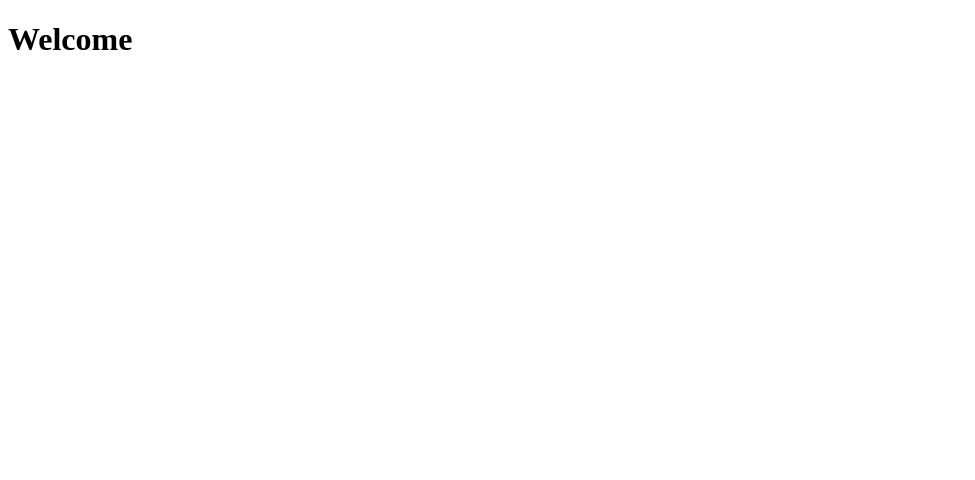
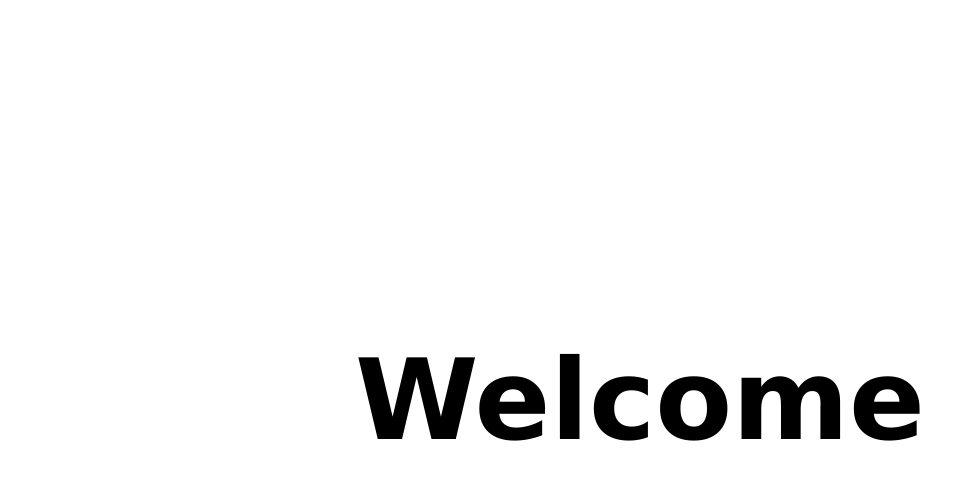
Before and after one commit to Jaace/netlify-test, a plain HTML site: page index.html in a window 1280 px wide. Shown: the whole page, without its empty margins (0-975 px from the left). Drawn offline with Linux system fonts and the light colour scheme.

Commit message:
Some simple stylings

```diff
--- a/index.html
+++ b/index.html
@@ -3,8 +3,10 @@
   <head>
     <meta charset="utf-8" />
     <title>My Personal Site</title>
+
+    <link rel="stylesheet" href="style.css">
   </head>
   <body>
-    <h1>Welcome</h1>
+    <h1 class="welcome">Welcome</h1>
   </body>
 </html>
--- /dev/null
+++ b/style.css
@@ -0,0 +1,28 @@
+body {
+  display: flex;
+  align-content: center;
+  justify-content: center;
+  height: 100vh;
+  margin: 0;
+}
+
+.welcome {
+  animation: welcome 1s cubic-bezier(0.250, 0.460, 0.450, 0.940) both;
+  align-self: center;
+  font-family: 'Lucida Sans', 'Lucida Sans Regular', 'Lucida Grande', 'Lucida Sans Unicode', Geneva, Verdana, sans-serif;
+  font-size: 7rem;
+}
+
+ @keyframes welcome {
+  0% {
+    letter-spacing: 1em;
+    transform: translateZ(300px);
+    filter: blur(12px);
+    opacity: 0;
+  }
+  100% {
+    transform: translateZ(12px);
+    filter: blur(0);
+    opacity: 1;
+  }
+}
```
